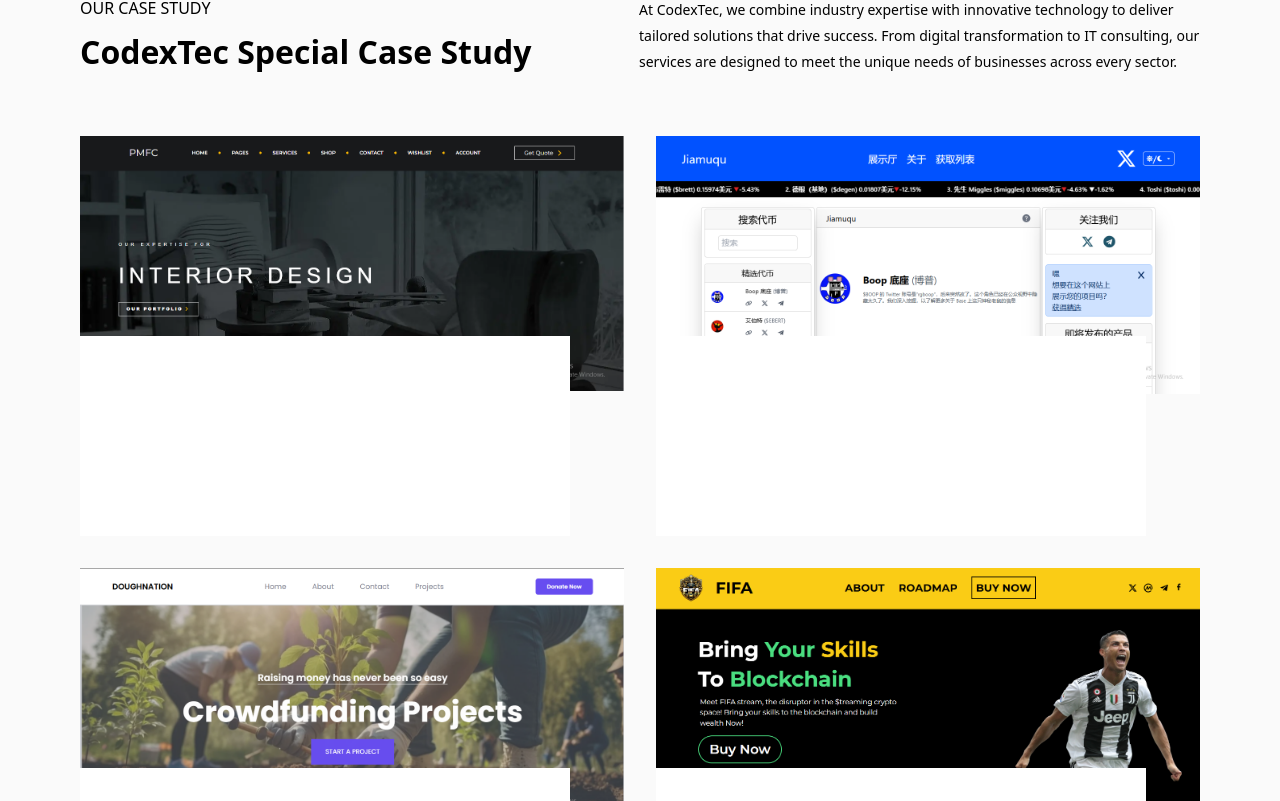
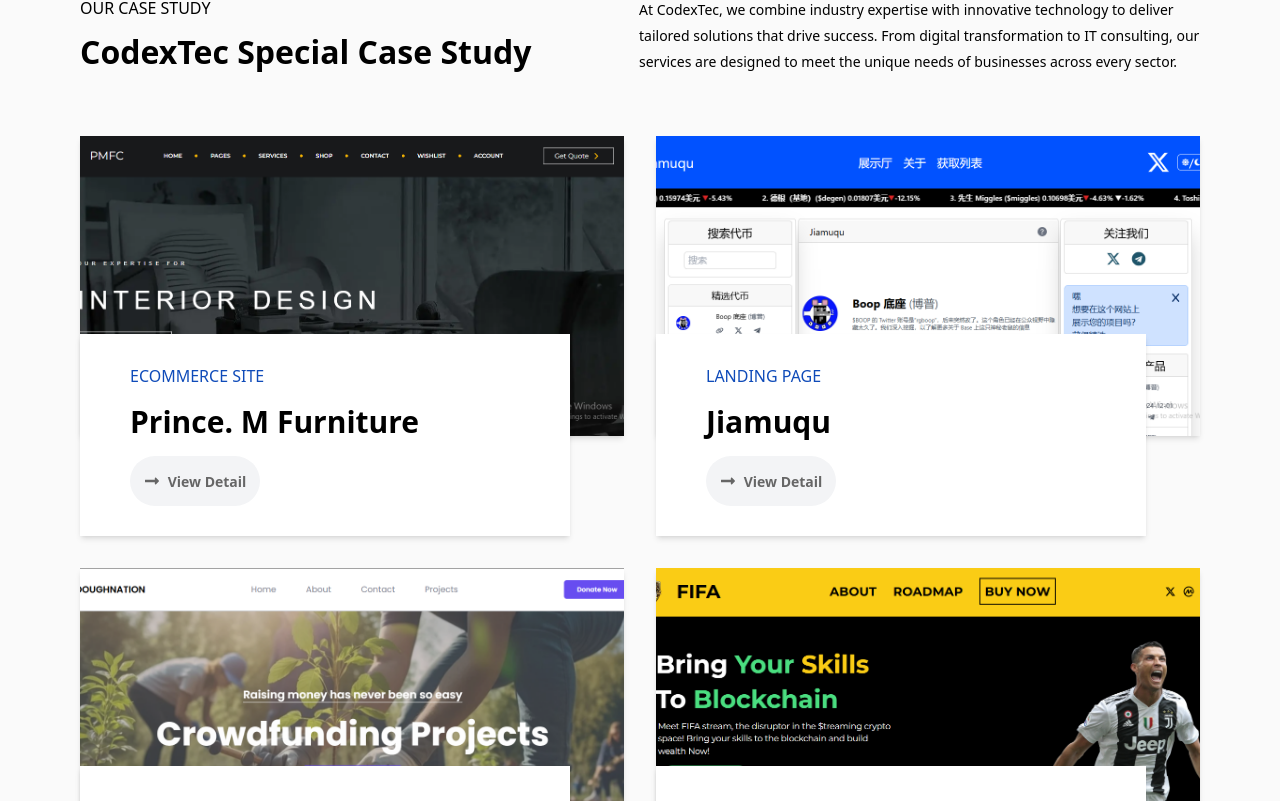
Before and after one commit to spanzyteo/codextec, a React (Vite) app: page /portfolio in a window 1280 px wide. Shown: the part 679-1480 px from the top of the page. Built offline with nearby package versions, Linux system fonts and the light colour scheme.

Commit message:
modifications on portfolio page

```diff
--- a/src/pages/Portfolio.tsx
+++ b/src/pages/Portfolio.tsx
@@ -1,4 +1,6 @@
+import { Link } from "react-router-dom"
 import { portfolio } from "../utils/ourPortfolio"
+import { FaLongArrowAltRight } from "react-icons/fa"
 
 const Portfolio = () => {
   return (
@@ -9,7 +11,7 @@
           Our Portfolio.
         </h1>
       </div>
-      <div className="flex flex-col py-[90px] px-5 md:px-20" >
+      <div className="flex flex-col py-[90px] px-5 md:px-20">
         <div className="flex flex-col md:flex-row justify-between md:items-center gap-4 ">
           <div className="flex flex-col gap-2">
             <h1 className="text- uppercase">Our Case Study</h1>
@@ -28,10 +30,20 @@
         </div>
         <div className="py-[60px] grid grid-cols-1 md:grid-cols-2 gap-8">
           {portfolio.map((item) => (
-            <div key={item.id} className="relative lg:h-[400px] h-[365px]">
-              <img src={item.image} alt="image" />
-              <div className="absolute bottom-0  w-full lg:w-[90%] h-[200px] bg-white">
-
+            <div key={item.id} className="relative lg:h-[400px] h-[365px] shadow-md lg:shadow-none">
+              <img src={item.image} alt="image" className="h-[300px] object-cover lg:shadow-md w-full" />
+              <div className="absolute bottom-0 w-full lg:w-[90%] py-[30px] lg:px-[50px] px-[30px] bg-white flex flex-col gap-4 lg:shadow-md">
+                <p className="text-[#0F4BB9] uppercase">{item.technology}</p>
+                <h1 className="font-bold lg:text-3xl">{item.name}</h1>
+                <Link
+                  to={`${item.detail}/${item.id}`}
+                  className="flex items-center justify-center gap-2 bg-gray-100 h-[50px] w-[130px] rounded-4xl hover:bg-[#0f4bb9] group transition-all duration-500 ease-in-out"
+                >
+                  <FaLongArrowAltRight className="text-[#666666] group-hover:text-white" />
+                  <p className="text-[#666666] text-[14px] font-semibold group-hover:text-white">
+                    View Detail
+                  </p>
+                </Link>
               </div>
             </div>
           ))}
```
